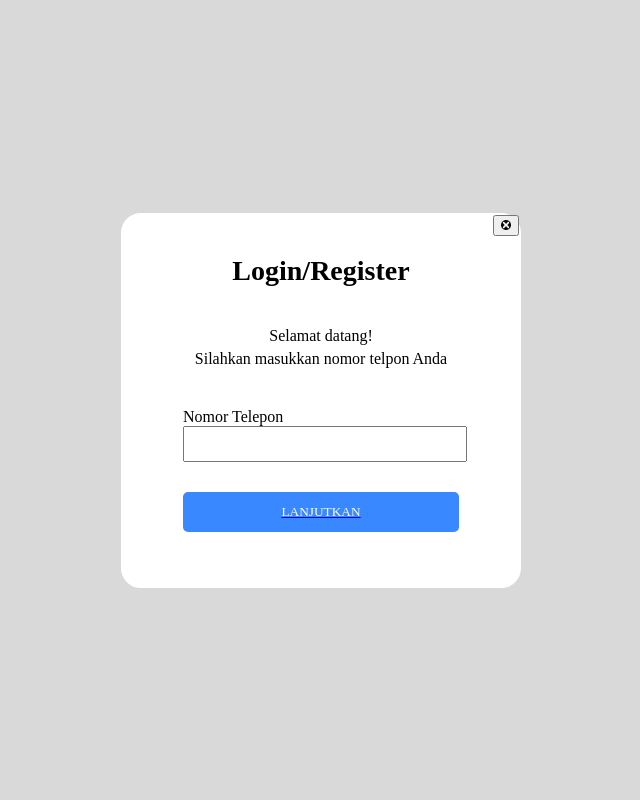
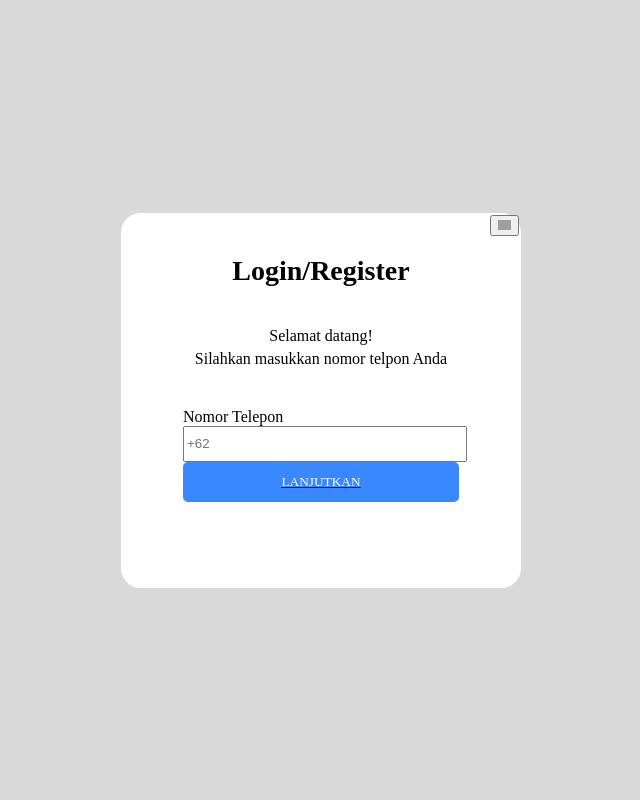
Before and after one commit to HilmiGH/Project_Hospital_Information_System, a PHP site: page /login.php in a window 1280 px wide. Shown: the whole page, without its empty margins (319-959 px from the left). Run offline with PHP 8.4, Linux system fonts and the light colour scheme; grey boxes are pictures that could not be loaded.

Commit message:
Update login.php

```diff
--- a/login.php
+++ b/login.php
@@ -1,4 +1,5 @@
 <!DOCTYPE html>
+
 <html lang="en">
 <head>
     <meta charset="UTF-8">
@@ -11,8 +12,8 @@
 <body>
     <div class="login_background">
         <div class="login_middle_container">
-            <button class="login_close_button_base">
-                <img class="login_close_button" src="images/close_button_test.png" alt="close button">
+            <button class="login_close_button_base" onclick="">
+                <img class="login_close_button" src="images/login_close_button.png" alt="close button">
             </button>
             <div class="login_title">
                 Login/Register
@@ -27,14 +28,16 @@
                 Nomor Telepon
             </div>
             <div class="login_input_and_button">
-                <form action="" class="login_phone_input_base">
-                    <input type="text" class="login_phone_input" id="login_phone_input">
-                </form>
-                <a href="login_otp.php">
-                    <button class="login_button" type="button" onclick="alert('Its working')">
-                        LANJUTKAN
+                <form  action="login.php" class="login_phone_input_base" method="post">
+                    <input type="text" name="num" class="login_phone_input" id="login_phone_input" placeholder="+62">
+
+                <a href="login_otp.php" class="login_button_clickable">
+                    <button class="login_button" name="login" type="button" onclick="">
+                        <span>LANJUTKAN</span>
                     </button>
                 </a>
+                </form>
+
             </div>
         </div>
     </div>
```
